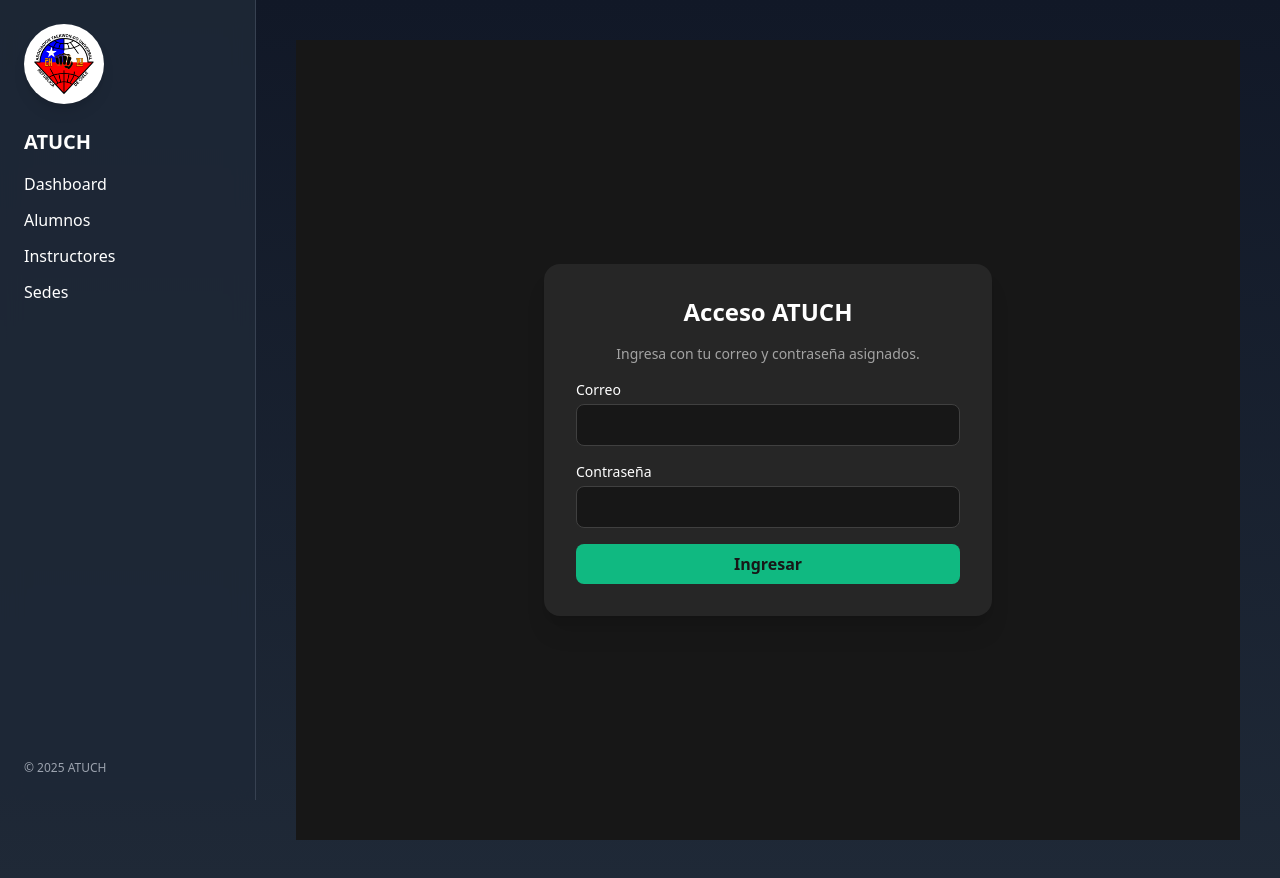
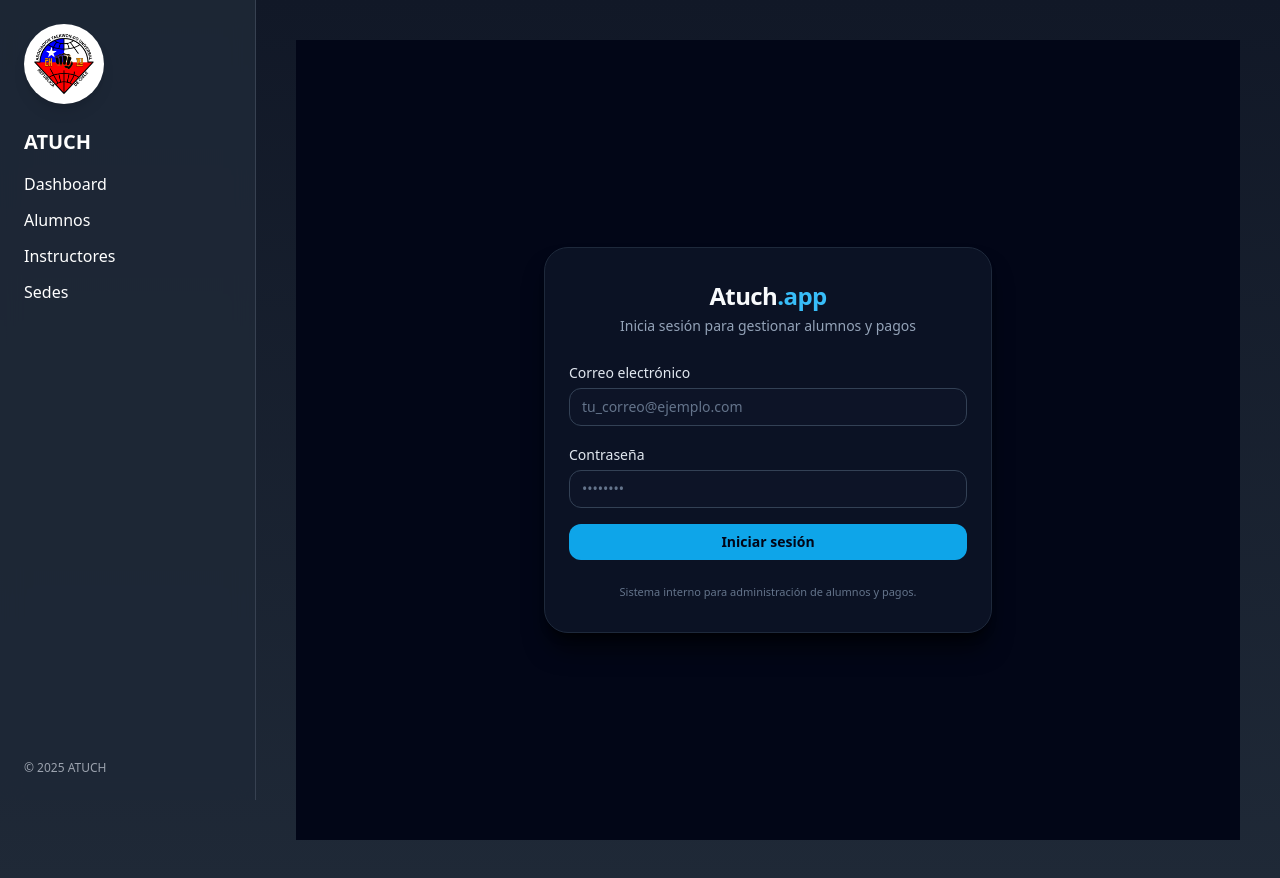
Before and after one commit to Eduquinonesp/taekwondo_frontend, a Next.js app: page /login in a window 1280 px wide. Built offline with nearby package versions, Linux system fonts and the light colour scheme.

Commit message:
Reemplazo login y elimino useSearchParams

```diff
--- a/app/login/page.tsx
+++ b/app/login/page.tsx
@@ -1,86 +1,104 @@
 "use client";
 
 import { useState } from "react";
-import { useRouter, useSearchParams } from "next/navigation";
+import { useRouter } from "next/navigation";
 import { supabase } from "@/app/lib/supabaseClient";
 
 export default function LoginPage() {
   const router = useRouter();
-  const searchParams = useSearchParams();
-  const redirectTo = searchParams.get("redirect") || "/dashboard";
 
   const [email, setEmail] = useState("");
   const [password, setPassword] = useState("");
-  const [error, setError] = useState<string | null>(null);
-  const [loading, setLoading] = useState(false);
+  const [cargando, setCargando] = useState(false);
+  const [errorMensaje, setErrorMensaje] = useState<string | null>(null);
 
   const handleLogin = async (e: React.FormEvent) => {
     e.preventDefault();
-    setError(null);
-    setLoading(true);
+    setCargando(true);
+    setErrorMensaje(null);
 
+    try {
       const { error } = await supabase.auth.signInWithPassword({
         email,
         password,
       });
 
-    setLoading(false);
-
       if (error) {
-      setError(error.message);
+        console.error("Error al iniciar sesión:", error);
+        setErrorMensaje("Correo o contraseña incorrectos.");
         return;
       }
 
-    router.replace(redirectTo);
+      // Si todo sale bien, lo mandamos al dashboard
+      router.push("/dashboard");
+    } catch (err) {
+      console.error(err);
+      setErrorMensaje("Ocurrió un error inesperado al iniciar sesión.");
+    } finally {
+      setCargando(false);
+    }
   };
 
   return (
-    <main className="min-h-screen flex items-center justify-center bg-neutral-900 text-white">
-      <form
-        onSubmit={handleLogin}
-        className="w-full max-w-md bg-neutral-800 p-8 rounded-2xl shadow-xl space-y-4"
-      >
-        <h1 className="text-2xl font-bold text-center mb-2">Acceso ATUCH</h1>
-        <p className="text-sm text-neutral-400 text-center mb-4">
-          Ingresa con tu correo y contraseña asignados.
+    <div className="min-h-screen flex items-center justify-center bg-slate-950">
+      <div className="w-full max-w-md px-6 py-8 rounded-3xl border border-slate-800 bg-slate-900/70 shadow-xl shadow-black/60">
+        <div className="mb-6 text-center">
+          <h1 className="text-2xl font-bold tracking-tight text-slate-50">
+            Atuch<span className="text-sky-400">.app</span>
+          </h1>
+          <p className="mt-1 text-sm text-slate-400">
+            Inicia sesión para gestionar alumnos y pagos
           </p>
+        </div>
 
-        <div>
-          <label className="block text-sm mb-1">Correo</label>
+        <form onSubmit={handleLogin} className="space-y-4">
+          <div className="space-y-1">
+            <label className="text-sm font-medium text-slate-200">
+              Correo electrónico
+            </label>
             <input
               type="email"
               required
+              className="w-full rounded-xl border border-slate-700 bg-slate-900/60 px-3 py-2 text-sm text-slate-50 outline-none focus:border-sky-500 focus:ring-1 focus:ring-sky-500 placeholder:text-slate-500"
+              placeholder="tu_correo@ejemplo.com"
               value={email}
               onChange={(e) => setEmail(e.target.value)}
-            className="w-full px-3 py-2 rounded-lg bg-neutral-900 border border-neutral-700 focus:outline-none focus:ring-2 focus:ring-emerald-500"
+              autoComplete="email"
             />
           </div>
 
-        <div>
-          <label className="block text-sm mb-1">Contraseña</label>
+          <div className="space-y-1">
+            <label className="text-sm font-medium text-slate-200">
+              Contraseña
+            </label>
             <input
               type="password"
               required
+              className="w-full rounded-xl border border-slate-700 bg-slate-900/60 px-3 py-2 text-sm text-slate-50 outline-none focus:border-sky-500 focus:ring-1 focus:ring-sky-500 placeholder:text-slate-500"
+              placeholder="••••••••"
               value={password}
               onChange={(e) => setPassword(e.target.value)}
-            className="w-full px-3 py-2 rounded-lg bg-neutral-900 border border-neutral-700 focus:outline-none focus:ring-2 focus:ring-emerald-500"
+              autoComplete="current-password"
             />
           </div>
 
-        {error && (
-          <div className="text-sm text-red-400 bg-red-950/40 border border-red-700/40 rounded-lg px-3 py-2">
-            {error}
-          </div>
+          {errorMensaje && (
+            <p className="text-xs text-red-400 mt-1">{errorMensaje}</p>
           )}
 
           <button
             type="submit"
-          disabled={loading}
-          className="w-full py-2 rounded-lg bg-emerald-500 hover:bg-emerald-400 text-neutral-900 font-semibold transition disabled:opacity-60"
+            disabled={cargando}
+            className="w-full mt-2 rounded-xl bg-sky-500 hover:bg-sky-400 disabled:opacity-60 disabled:hover:bg-sky-500 px-4 py-2 text-sm font-semibold text-slate-950 transition"
           >
-          {loading ? "Ingresando..." : "Ingresar"}
+            {cargando ? "Ingresando..." : "Iniciar sesión"}
           </button>
         </form>
-    </main>
+
+        <p className="mt-6 text-[11px] text-center text-slate-500">
+          Sistema interno para administración de alumnos y pagos.
+        </p>
+      </div>
+    </div>
   );
 }
```
Lines whose indentation alone changed are shown as unchanged.
